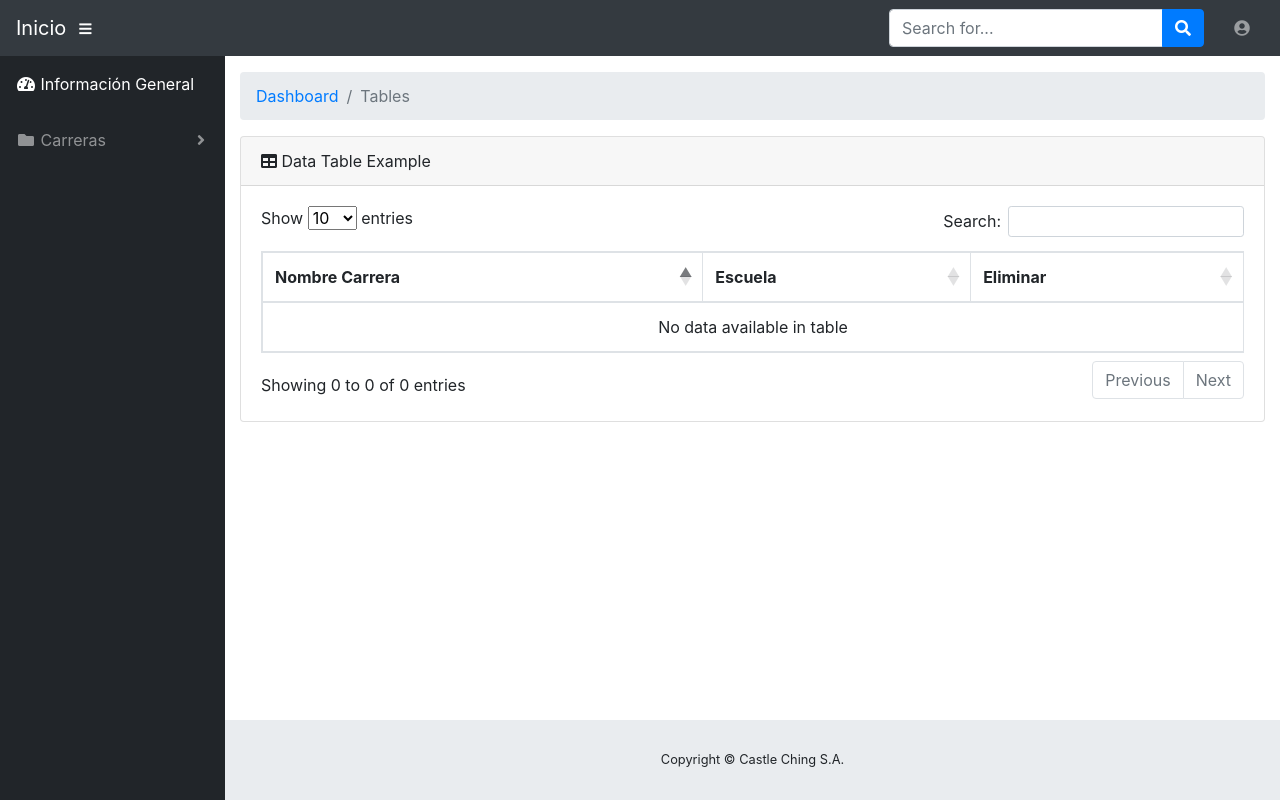
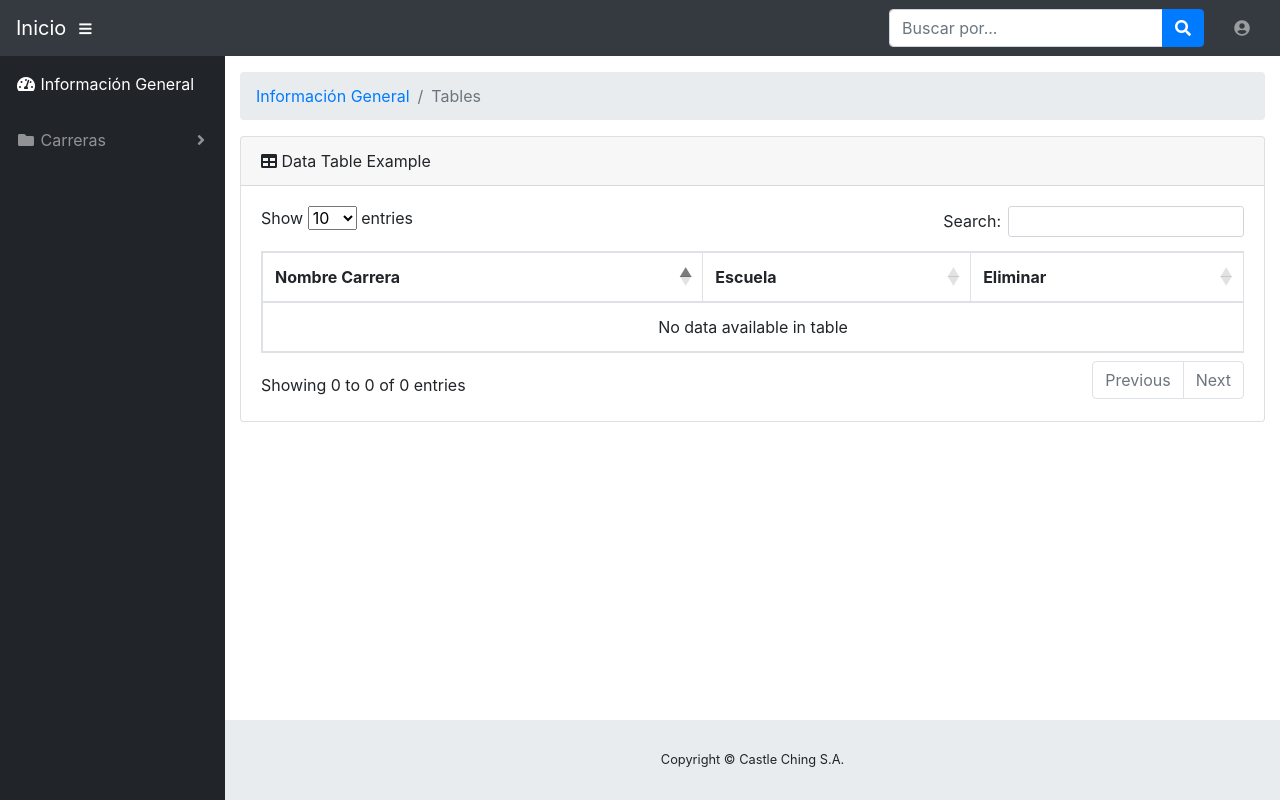
Before and after one commit to jgch06/carrerastec_cr, a PHP site: page /erase.php in a window 1280 px wide. Run offline with PHP 8.4, Linux system fonts and the light colour scheme; data that the repository does not hold is empty; some libraries are stand-ins or nearby versions.

Commit message:
Update erase.php

```diff
--- a/erase.php
+++ b/erase.php
@@ -37,7 +37,7 @@
         <!-- Navbar Search -->
         <form class="d-none d-md-inline-block form-inline ml-auto mr-0 mr-md-3 my-2 my-md-0">
             <div class="input-group">
-                <input type="text" class="form-control" placeholder="Search for..." aria-label="Search" aria-describedby="basic-addon2">
+                <input type="text" class="form-control" placeholder="Buscar por..." aria-label="Buscar" aria-describedby="basic-addon2">
                 <div class="input-group-append">
                     <button class="btn btn-primary" type="button">
                         <i class="fas fa-search"></i>
@@ -94,7 +94,7 @@
           <!-- Breadcrumbs-->
           <ol class="breadcrumb">
             <li class="breadcrumb-item">
-              <a href="#">Dashboard</a>
+              <a href="#">Información General</a>
             </li>
             <li class="breadcrumb-item active">Tables</li>
           </ol>
```
